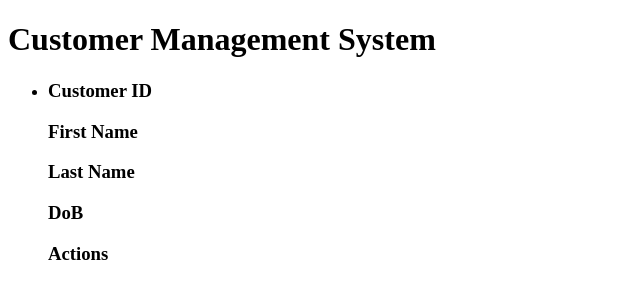
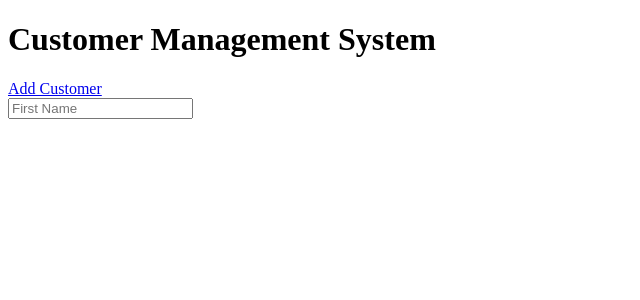
Before and after one commit to Premm/customer-management-system, a React (Create React App) app: page /add in a window 1280 px wide. Shown: the top 300 px of the page, without its empty margins (0-640 px from the left). Built offline with nearby package versions, Linux system fonts and the light colour scheme.

Commit message:
added AddPage and redux actions

```diff
--- a/src/App.js
+++ b/src/App.js
@@ -1,12 +1,14 @@
 import React from "react";
 import { Switch, Route } from "react-router-dom";
 import HomePage from "./pages/Home";
+import AddPage from "./pages/Add";
 
 const App = () => {
   return (
     <div className="App">
       <Switch>
-        <Route path="/" component={HomePage} />
+        <Route exact path="/" component={HomePage} />
+        <Route exact path="/add" component={AddPage} />
       </Switch>
     </div>
   );
--- /dev/null
+++ b/src/actions/customer.js
@@ -0,0 +1,11 @@
+import { customerSet, customerRemove } from "../constants/actions/customer";
+
+export const setCustomer = ({ customerID, customer }) => dispatch => {
+  //API call here to save to db
+  dispatch(customerSet({ customerID, customer }));
+};
+
+export const removeCustomer = customerID => dispatch => {
+  //API call here to update db
+  dispatch(customerRemove(customerID));
+};
--- a/src/components/Button/Button.jsx
+++ b/src/components/Button/Button.jsx
@@ -1,6 +1,7 @@
 import React from "react";
 import C from "classnames";
 import T from "prop-types";
+import { Link } from "react-router-dom";
 
 const typeMapper = {
   primary: "btn-primary",
@@ -14,8 +15,20 @@ const sizeMapper = {
   large: "btn-lg"
 };
 
-const Button = ({ text, size, type, onClick }) => {
-  return (
+const Button = ({ children, size, type, onClick, to }) => {
+  return to ? (
+    <Link
+      className={C(
+        "mb-btn",
+        type ? typeMapper[type] : "btn-primary",
+        size && sizeMapper[size]
+      )}
+      to={to}
+    >
+      {" "}
+      {children}{" "}
+    </Link>
+  ) : (
     <button
       className={C(
         "mb-btn",
@@ -24,20 +37,20 @@ const Button = ({ text, size, type, onClick }) => {
       )}
       onClick={onClick}
     >
-      {text}
+      {children}
     </button>
   );
 };
 
 Button.propTypes = {
-  text: T.string,
+  children: T.string,
   size: T.string,
   type: T.string,
   onClick: T.func
 };
 
 Button.defaultProps = {
-  text: null,
+  children: null,
   size: null,
   type: "primary",
   onClick: console.log("no onClick function is assigned.")
--- a/src/components/Input/index.js
+++ b/src/components/Input/index.js
@@ -1,3 +1,3 @@
-import Input from ".Input";
+import Input from "./Input";
 
 export { Input as default, Input };
--- /dev/null
+++ b/src/constants/actions/customer.js
@@ -0,0 +1,11 @@
+import { CUSTOMER_SET, CUSTOMER_REMOVE } from "../types";
+
+export const customerSet = ({ customerID, customer }) => ({
+  type: CUSTOMER_SET,
+  action: { customerID, customer }
+});
+
+export const customerRemove = ({ customerID }) => ({
+  type: CUSTOMER_REMOVE,
+  customerID
+});
--- /dev/null
+++ b/src/pages/Add.jsx
@@ -0,0 +1,44 @@
+import React from "react";
+import C from "classnames";
+import T from "prop-types";
+import { connect } from "react-redux";
+import { setCustomer, removeCustomer } from "../actions/customer";
+
+import Page from "../templates/Page";
+import Button from "../components/Button";
+import Input from "../components/Input";
+import Form from "../components/Form";
+
+const AddPage = ({ customers }) => {
+  const onSubmit = () => {
+    console.log("submitted form");
+  };
+  return (
+    <Page>
+      <h1>Customer Management System</h1>
+      <Button type="primary" size="large" to="/add">
+        Add Customer
+      </Button>
+      <Form onSubmit={onSubmit}>
+        <Input inputType="text" placeholder="First Name" />
+      </Form>
+    </Page>
+  );
+};
+
+AddPage.propTypes = {
+  children: T.node
+};
+
+AddPage.defaultProps = {
+  children: null
+};
+
+const mapStateToProps = state => ({
+  customers: state.customerState.customers
+});
+
+export default connect(
+  mapStateToProps,
+  { setCustomer }
+)(AddPage);
--- a/src/pages/Home.jsx
+++ b/src/pages/Home.jsx
@@ -2,15 +2,20 @@ import React from "react";
 import C from "classnames";
 import T from "prop-types";
 import { connect } from "react-redux";
+import { setCustomer, removeCustomer } from "../actions/customer";
 
 import Page from "../templates/Page";
 
 import { List, ListItem } from "../components/List";
+import Button from "../components/Button";
 
-const HomePage = () => {
+const HomePage = ({ customers }) => {
   return (
     <Page>
       <h1>Customer Management System</h1>
+      <Button type="primary" size="large" to="/add">
+        Add Customer
+      </Button>
       <List>
         <ListItem>
           <h3>Customer ID</h3>
@@ -19,6 +24,18 @@ const HomePage = () => {
           <h3>DoB</h3>
           <h3>Actions</h3>
         </ListItem>
+        {customers &&
+          Object.keys(customers).map(key => (
+            <>
+              <ListItem>
+                <h3>Customer ID</h3>
+                <h3>First Name</h3>
+                <h3>Last Name</h3>
+                <h3>DoB</h3>
+                <h3>Actions</h3>
+              </ListItem>
+            </>
+          ))}
       </List>
     </Page>
   );
@@ -38,5 +55,5 @@ const mapStateToProps = state => ({
 
 export default connect(
   mapStateToProps,
-  {}
+  { setCustomer, removeCustomer }
 )(HomePage);
```
